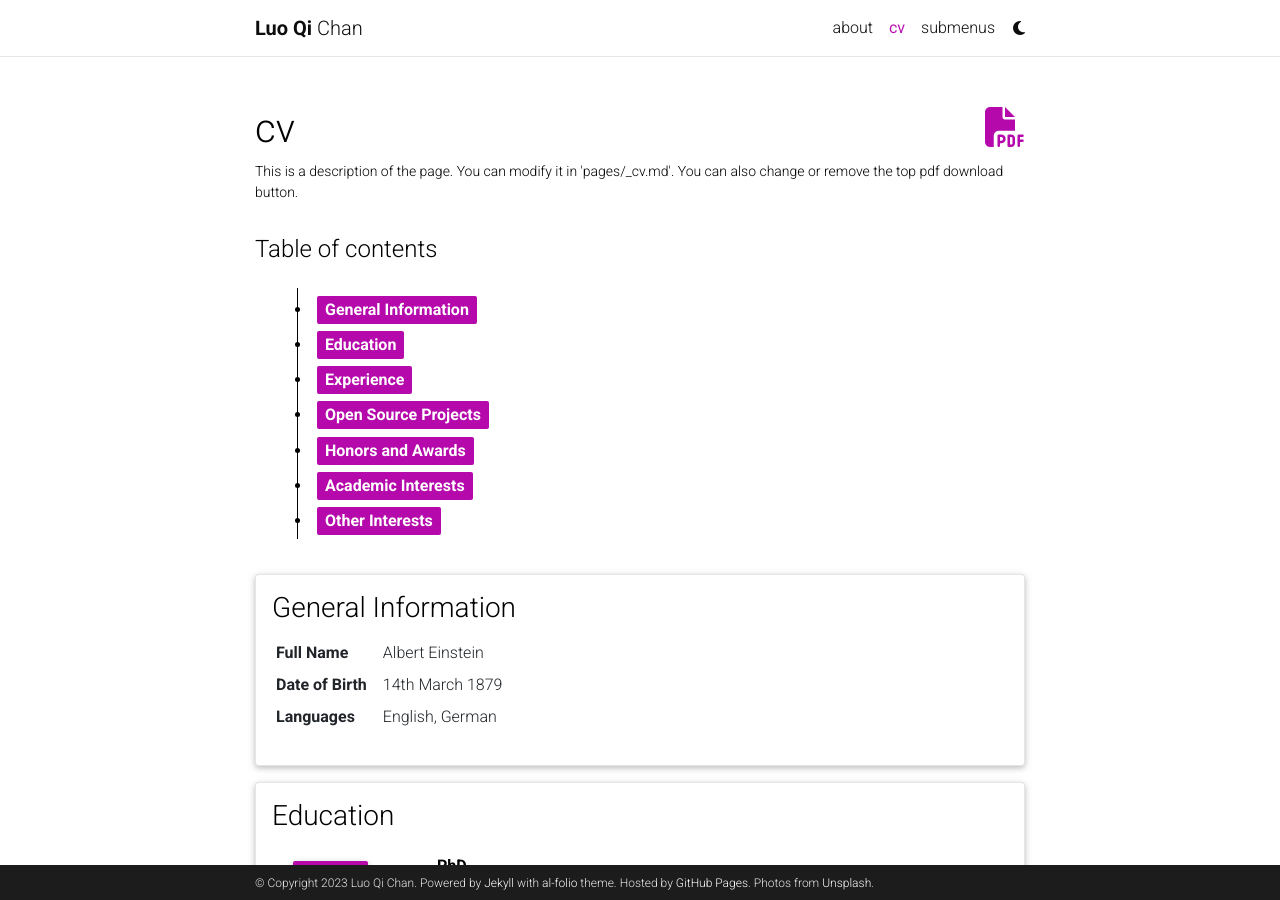
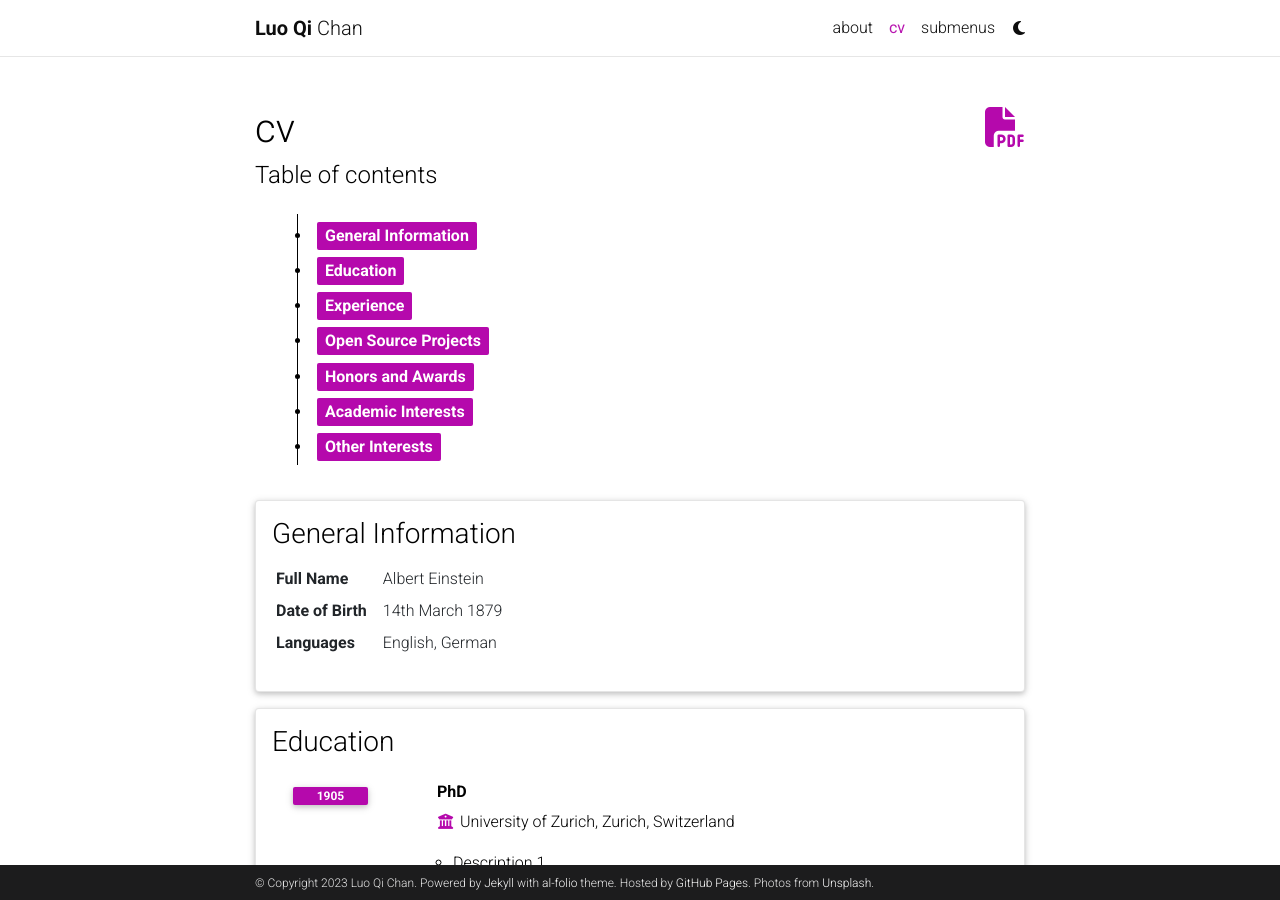
Before and after one commit to luoqichan/luoqichan.github.io, a Jekyll site: the page built from _pages/cv.md, in a window 1280 px wide and 900 px high. Built offline with Jekyll 4.4.1, drawn with Linux system fonts in a browser that asks for light colours; comment, search, counter and statistics services are not loaded; a style sheet for code colours, icons or effects is not loaded.

Commit message:
Update cv.md

```diff
--- a/_pages/cv.md
+++ b/_pages/cv.md
@@ -4,6 +4,6 @@
 title: cv
 nav: true
 nav_order: 4
-cv_pdf: example_pdf.pdf
-description: This is a description of the page. You can modify it in 'pages/_cv.md'. You can also change or remove the top pdf download button.
+cv_pdf: ChanLuoQi_Resume.pdf
+<!-- description: This is a description of the page. You can modify it in 'pages/_cv.md'. You can also change or remove the top pdf download button. -->
 ---
```
